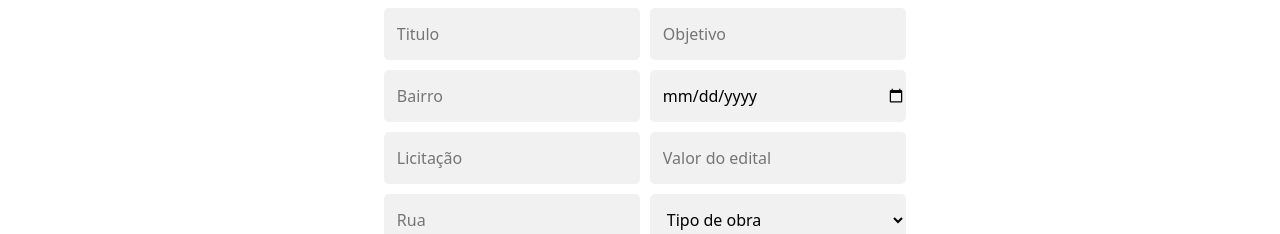
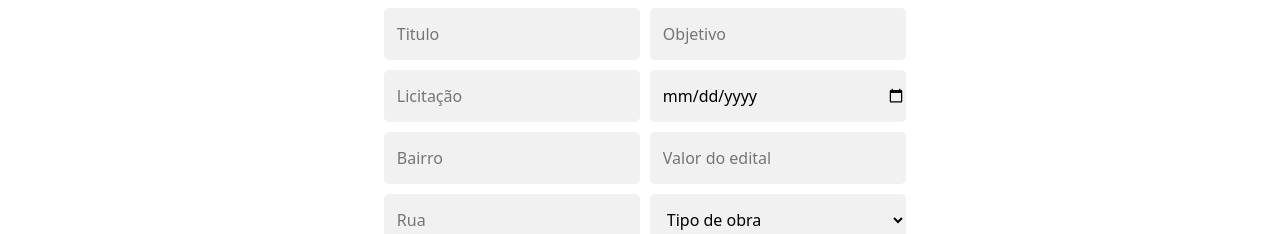
Before and after one commit to Smith-Entertainment/AGOS, a Vue app in the folder AGOS_Vue/: page /CadastroObra in a window 1280 px wide. Shown: the part 243-477 px from the top of the page. Built offline with nearby package versions, Linux system fonts and the light colour scheme.

Commit message:
arrumei a ordem para ficar igual ao prototipo

```diff
--- a/AGOS_Vue/src/components/CadastroObra.vue
+++ b/AGOS_Vue/src/components/CadastroObra.vue
@@ -66,8 +66,8 @@ methods: {
     <form>
       <div class="coluna">
         <input type="text" placeholder="Titulo" id="obratitulo">
+        <input type="text" placeholder="Licitação" id="obralicitacao">
         <input type="text" placeholder="Bairro" id="obrabairro">
-        <input type="text" placeholder="Licitação" id="obralicitacao">
         <input type="text" placeholder="Rua" id="obrarua">
         <input type="number" placeholder="Nº" id="obranumero">
         <input type="button" value="Cadastrar" id="botao_cadastrar">
```
